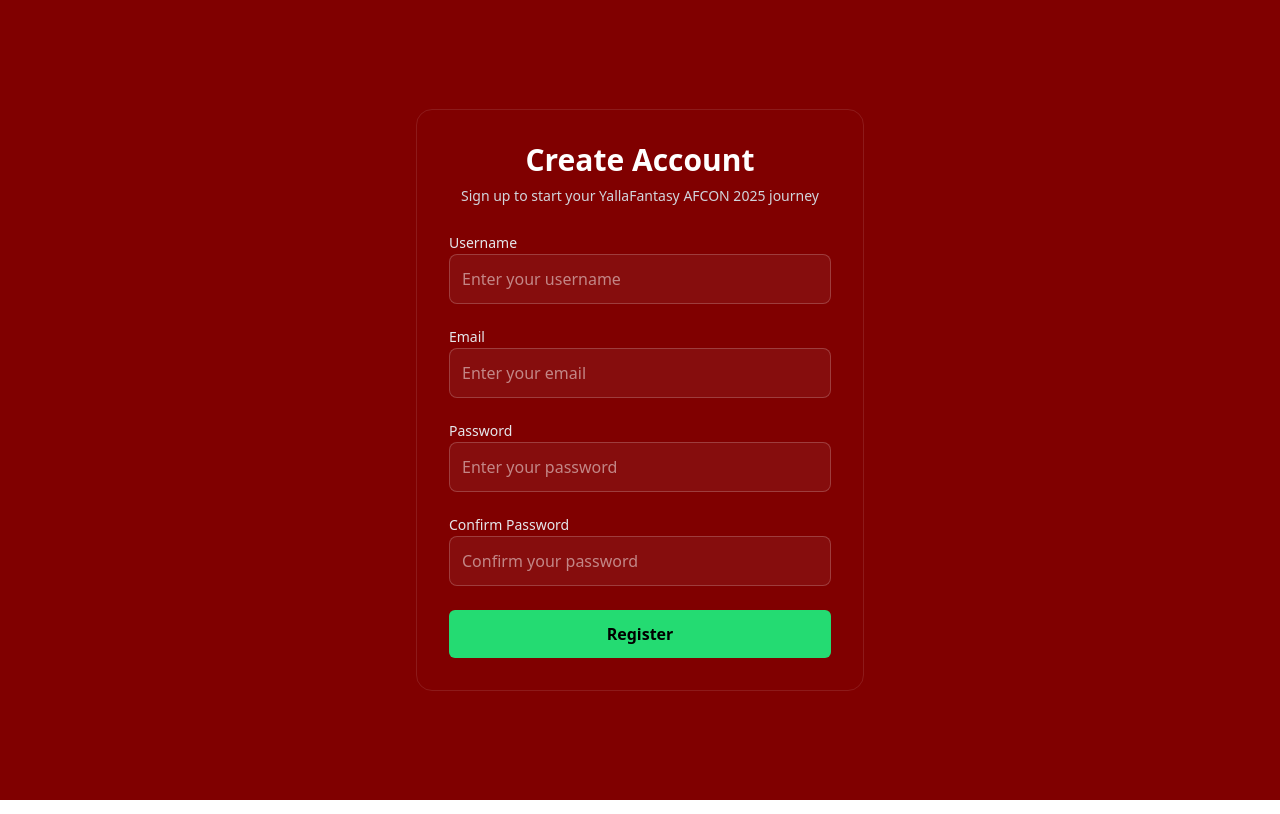
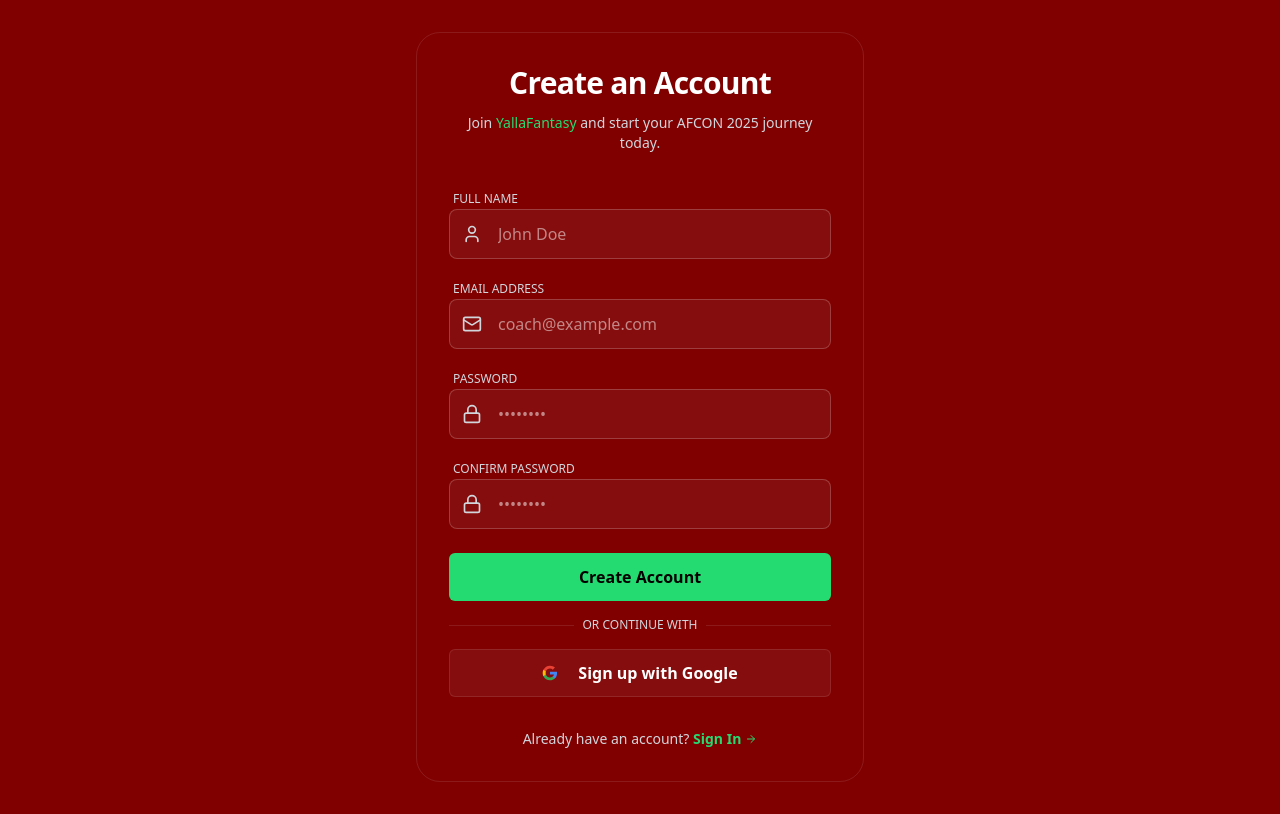
Before and after one commit to Ourouimed/YallaFantasy, a Next.js app in the folder frontend/: page /register in a window 1280 px wide. Built offline with nearby package versions, Linux system fonts and the light colour scheme.

Commit message:
Make some changes to login and register page UI

```diff
--- a/frontend/app/login/page.jsx
+++ b/frontend/app/login/page.jsx
@@ -1,41 +1,98 @@
+import Link from "next/link";
 import { Button } from "@/components/ui/Button";
 import Input from "@/components/ui/Input";
+import { Mail, Lock, Trophy, ArrowRight } from "lucide-react";
+import GoogleIcon from "@/components/icons/google";
 
 export default function LoginPage() {
   return (
-    <section className="min-h-screen flex items-center justify-center bg-main text-white px-4 py-8">
-      <div className="w-full max-w-md p-8 rounded-2xl border border-white/10 space-y-6">
+    <section className="min-h-screen flex items-center justify-center bg-main text-white px-4 py-8 relative overflow-hidden">
 
-        <div className="space-y-2 text-center">
-          <h4 className="text-3xl font-bold">Welcome Back</h4>
+      <div className="w-full max-w-md p-8 rounded-3xl border border-white/10 space-y-8 z-10">
+
+        <div className="space-y-3 text-center">
+          <h4 className="text-3xl font-bold tracking-tight text-white">
+            Welcome Back
+          </h4>
           <p className="text-gray-300 text-sm">
-            Sign in to your YallaFantasy account to continue your AFCON 2025 journey
+            Sign in to <span className="text-third font-medium">YallaFantasy</span> to manage your team for AFCON 2025.
           </p>
         </div>
 
-        <div className="space-y-5">
+        <div className="space-y-6">
+          <div className="space-y-4">
+            <div className="space-y-2">
+              <label htmlFor="email" className="text-xs font-medium text-gray-300 uppercase">
+                Email Address
+              </label>
+              <Input
+                  icon={Mail}
+                  id="email"
+                  type="email"
+                  placeholder="coach@example.com"
 
-          <div className="space-y-2">
-            <label htmlFor="email" className="text-sm text-gray-200">Email</label>
-            <Input id="email"
-              type="email"
-              placeholder="Enter your email"/>
+                />
+            </div>
+
+
+            <div className="space-y-2">
+              <div className="flex items-center justify-between ml-1">
+                <label htmlFor="password" className="text-xs font-medium text-gray-300 uppercase">
+                  Password
+                </label>
+                <Link
+                  href="/forgot-password"
+                  className="text-xs text-third hover:text-third/80 transition-colors"
+                >
+                  Forgot password?
+                </Link>
+              </div>
+                <Input
+                  icon={Lock}
+                  id="password"
+                  type="password"
+                  placeholder="••••••••"
+                  className="pl-10 bg-black/20 border-white/10 focus:border-third/50 focus:ring-third/20 h-12"
+                />
+            </div>
           </div>
 
-          <div className="space-y-2">
-            <label htmlFor="password" className="text-sm text-gray-200">Password</label>
-            <Input
-              id="password"
-              type="password"
-              placeholder="Enter your password"
-            />
+          <div className="space-y-4">
+            <Button className="w-full !bg-third text-black">
+              Sign In
+            </Button>
+
+
+            <div className="relative">
+              <div className="absolute inset-0 flex items-center">
+                <span className="w-full border-t border-white/10" />
+              </div>
+              <div className="relative flex justify-center text-xs uppercase">
+                <span className="bg-main px-2 text-gray-300">
+                  Or continue with
+                </span>
+              </div>
+            </div>
+
+            <Button
+              type="button"
+              className="w-full h-12 bg-white/5 border border-white/10 hover:bg-white/10 text-white font-medium transition-all"
+            >
+
+              <GoogleIcon/>
+              Google
+            </Button>
           </div>
         </div>
 
-        {/* Button */}
-        <Button className="w-full !bg-third text-black font-semibold">
-          Login
-        </Button>
+
+        <p className="text-center text-sm text-gray-300">
+          Don't have an account?{" "}
+          <Link href="/register" className="text-third hover:text-third/80 font-semibold inline-flex items-center gap-1 transition-colors">
+            Register Now
+          </Link>
+        </p>
+
       </div>
     </section>
   );
--- a/frontend/app/register/page.jsx
+++ b/frontend/app/register/page.jsx
@@ -1,60 +1,121 @@
+import Link from "next/link";
 import { Button } from "@/components/ui/Button";
 import Input from "@/components/ui/Input";
+// Added User icon for the name field
+import { Mail, Lock, User, ArrowRight } from "lucide-react";
+import GoogleIcon from "@/components/icons/google";
 
 export default function RegisterPage() {
   return (
-    <section className="min-h-screen flex items-center justify-center bg-main text-white px-4 py-8">
-      <div className="w-full max-w-md p-8 rounded-2xl border border-white/10 space-y-6">
+    <section className="min-h-screen flex items-center justify-center bg-main text-white px-4 py-8 relative overflow-hidden">
 
-        <div className="space-y-2 text-center">
-          <h4 className="text-3xl font-bold">Create Account</h4>
+      <div className="w-full max-w-md p-8 rounded-3xl border border-white/10 space-y-8 z-10">
+
+        {/* Header */}
+        <div className="space-y-3 text-center">
+          <h4 className="text-3xl font-bold tracking-tight text-white">
+            Create an Account
+          </h4>
           <p className="text-gray-300 text-sm">
-            Sign up to start your YallaFantasy AFCON 2025 journey
+            Join <span className="text-third font-medium">YallaFantasy</span> and start your AFCON 2025 journey today.
           </p>
         </div>
 
-        <div className="space-y-5">
+        {/* Form Fields */}
+        <div className="space-y-6">
+          <div className="space-y-4">
+
+            {/* Full Name Field */}
             <div className="space-y-2">
-            <label htmlFor="username" className="text-sm text-gray-200">Username</label>
+              <label htmlFor="name" className="text-xs font-medium text-gray-300 uppercase ml-1">
+                Full Name
+              </label>
               <Input
-              id="username"
+                  icon={User}
+                  id="name"
                   type="text"
-              placeholder="Enter your username"
+                  placeholder="John Doe"
                 />
             </div>
 
-
+            {/* Email Field */}
             <div className="space-y-2">
-            <label htmlFor="email" className="text-sm text-gray-200">Email</label>
+              <label htmlFor="email" className="text-xs font-medium text-gray-300 uppercase ml-1">
+                Email Address
+              </label>
               <Input
+                  icon={Mail}
                   id="email"
                   type="email"
-              placeholder="Enter your email"
+                  placeholder="coach@example.com"
                 />
             </div>
 
+            {/* Password Field */}
             <div className="space-y-2">
-            <label htmlFor="password" className="text-sm text-gray-200">Password</label>
+              <label htmlFor="password" className="text-xs font-medium text-gray-300 uppercase ml-1">
+                Password
+              </label>
+                {/* Note: Assuming you are using the fixed Input component that handles padding automatically based on the icon prop */}
                 <Input
+                  icon={Lock}
                   id="password"
                   type="password"
-              placeholder="Enter your password"
+                  placeholder="••••••••"
                 />
             </div>
 
+             {/* Confirm Password Field */}
              <div className="space-y-2">
-            <label htmlFor="confirmPassword" className="text-sm text-gray-200">Confirm Password</label>
+              <label htmlFor="confirmPassword" className="text-xs font-medium text-gray-300 uppercase ml-1">
+                Confirm Password
+              </label>
                 <Input
+                  icon={Lock}
                   id="confirmPassword"
                   type="password"
-              placeholder="Confirm your password"
+                  placeholder="••••••••"
                 />
             </div>
           </div>
 
-        <Button className="w-full !bg-third text-black font-semibold">
-          Register
+          {/* Actions */}
+          <div className="space-y-4">
+            <Button className="w-full h-12 !bg-third text-black font-bold text-base">
+              Create Account
             </Button>
+
+            {/* Divider */}
+            <div className="relative">
+              <div className="absolute inset-0 flex items-center">
+                <span className="w-full border-t border-white/10" />
+              </div>
+              <div className="relative flex justify-center text-xs uppercase">
+                <span className="bg-main px-2 text-gray-300">
+                  Or continue with
+                </span>
+              </div>
+            </div>
+
+            {/* Google Button */}
+            <Button
+              type="button"
+              className="w-full h-12 bg-white/5 border border-white/10 hover:bg-white/10 text-white font-medium transition-all gap-2"
+            >
+              <GoogleIcon/>
+              Sign up with Google
+            </Button>
+          </div>
+        </div>
+
+        {/* Footer Switch */}
+        <p className="text-center text-sm text-gray-300">
+          Already have an account?{" "}
+          <Link href="/login" className="text-third hover:text-third/80 font-semibold inline-flex items-center gap-1 transition-colors">
+            Sign In <ArrowRight className="w-3 h-3" />
+          </Link>
+        </p>
+
       </div>
     </section>
   );
--- /dev/null
+++ b/frontend/components/icons/google.jsx
@@ -0,0 +1,20 @@
+export default function GoogleIcon (){
+    return <svg className="mr-2 h-4 w-4" viewBox="0 0 24 24">
+                <path
+                  d="M22.56 12.25c0-.78-.07-1.53-.2-2.25H12v4.26h5.92c-.26 1.37-1.04 2.53-2.21 3.31v2.77h3.57c2.08-1.92 3.28-4.74 3.28-8.09z"
+                  fill="#4285F4"
+                />
+                <path
+                  d="M12 23c2.97 0 5.46-.98 7.28-2.66l-3.57-2.77c-.98.66-2.23 1.06-3.71 1.06-2.86 0-5.29-1.93-6.16-4.53H2.18v2.84C3.99 20.53 7.7 23 12 23z"
+                  fill="#34A853"
+                />
+                <path
+                  d="M5.84 14.09c-.22-.66-.35-1.36-.35-2.09s.13-1.43.35-2.09V7.07H2.18C1.43 8.55 1 10.22 1 12s.43 3.45 1.18 4.93l2.85-2.22.81-.62z"
+                  fill="#FBBC05"
+                />
+                <path
+                  d="M12 5.38c1.62 0 3.06.56 4.21 1.64l3.15-3.15C17.45 2.09 14.97 1 12 1 7.7 1 3.99 3.47 2.18 7.07l3.66 2.84c.87-2.6 3.3-4.53 6.16-4.53z"
+                  fill="#EA4335"
+                />
+              </svg>
+}
--- a/frontend/components/ui/Button.jsx
+++ b/frontend/components/ui/Button.jsx
@@ -1,5 +1,5 @@
-export const Button = ({children , className})=>{
-    return <button className={`flex items-center justify-center gap-3 cursor-pointer bg-white py-3 px-4 rounded-md text-black ${className}`}>
+export const Button = ({children , className , ...props})=>{
+    return <button {...props} className={`flex items-center font-semibold justify-center gap-3 cursor-pointer bg-white py-3 px-4 rounded-md text-black ${className}`}>
         {children}
     </button>
 }
--- a/frontend/components/ui/Input.jsx
+++ b/frontend/components/ui/Input.jsx
@@ -1,6 +1,13 @@
-export default function Input (props){
-    return <input
+export default function Input ({icon : Icon , ...props}){
+    return <div className="w-full border flex items-center gap-1 border-white/20 bg-white/5 p-3 rounded-lg focus-within:border-third">
+        {Icon && (
+          <div className="mr-3 text-gray-300 transition-colors group-focus-within:text-third">
+            <Icon size={20} />
+          </div>
+        )}
+        <input
             {...props}
-            className="w-full border border-white/20 bg-white/5 p-3 rounded-lg outline-none focus:border-third transition"
+            className="outline-none focus:border-third transition"
             />
+    </div>
 }
```
Lines whose indentation alone changed are shown as unchanged.
